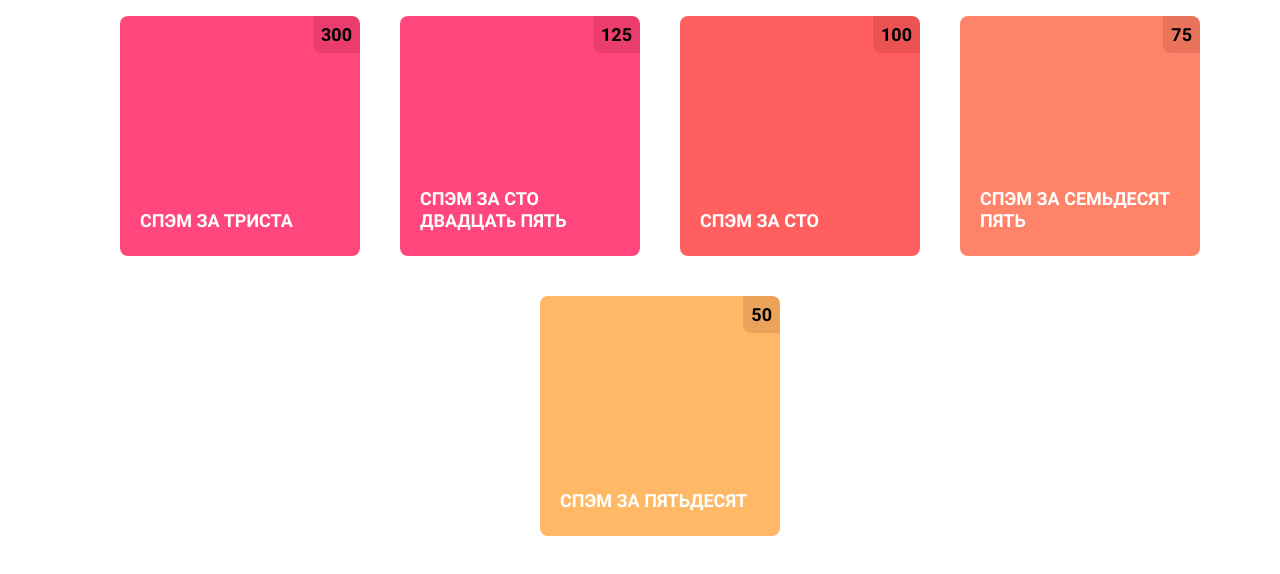
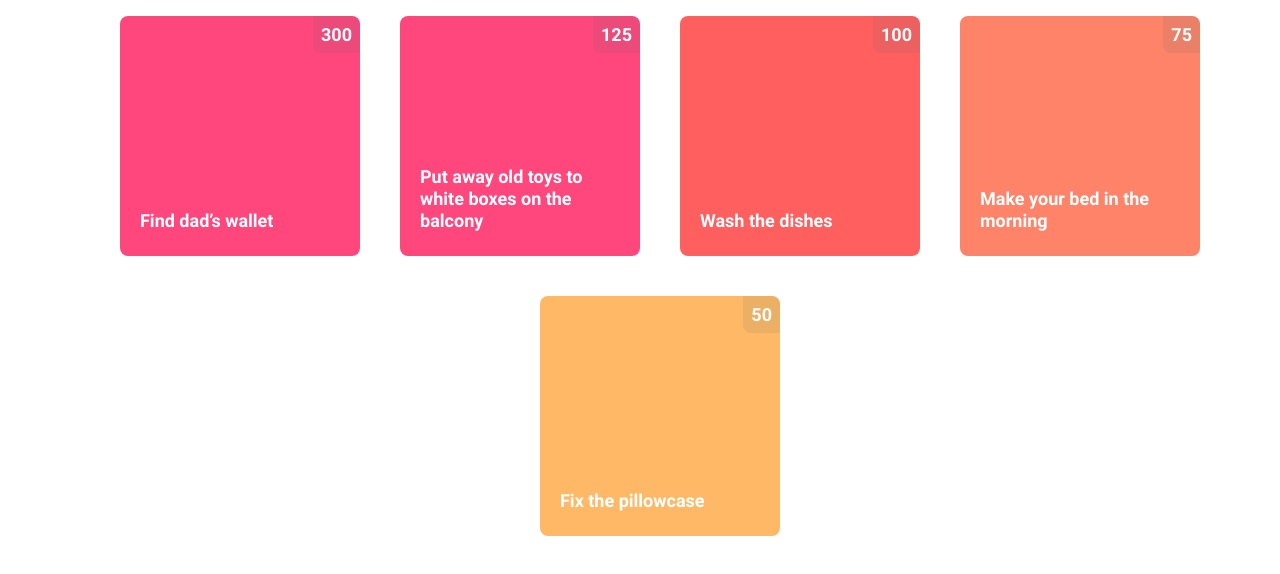
Before and after one commit to C-Sulik/getting-things-done, a React (Create React App) app: page / in a window 1280 px wide. Shown: the top 574 px of the page. Built offline with nearby package versions, Linux system fonts and the light colour scheme.

Commit message:
feat: update styles and add animation for flipping cards
Co-authored-by: Stanislav <s74s@users.noreply.github.com>

```diff
--- /dev/null
+++ b/src/components/Button.tsx
@@ -0,0 +1,37 @@
+import styled from 'styled-components';
+import { CancelIcon, ConfirmIcon } from '../icons';
+
+const StyletButton = styled.button<{ icon: IconNames }>`
+  display: flex;
+  justify-content: center;
+  justify-self: center;
+  align-items: center;
+  border: ${({ icon, theme }) =>
+    icon === 'cancel' ? 'none' : `1px dashed ${theme.colors.accent}`};
+  border-radius: 50%;
+  background-color: transparent;
+  width: 70px;
+  height: 70px;
+`;
+
+type IconNames = 'confirm' | 'cancel';
+
+const iconsMap: { [iconName in IconNames]: () => JSX.Element } = {
+  confirm: ConfirmIcon,
+  cancel: CancelIcon,
+};
+
+interface ButtonI {
+  type?: 'submit' | 'reset' | 'button';
+  icon: IconNames;
+}
+
+export const Button: React.FC<ButtonI> = ({ type = 'button', icon }) => {
+  const IconComponent = icon && iconsMap[icon];
+
+  return (
+    <StyletButton type={type} icon={icon}>
+      {IconComponent && <IconComponent />}
+    </StyletButton>
+  );
+};
--- a/src/features/tasks/components/TaskItem.tsx
+++ b/src/features/tasks/components/TaskItem.tsx
@@ -1,30 +1,83 @@
-import styled from 'styled-components';
+import { useState } from 'react';
+import styled, { css, DefaultTheme } from 'styled-components';
+import { Button } from '../../../components/Button';
 import { TaskI } from '../tasks-slice';
 
-const TaskWrapper = styled.li<{ difficulty: Difficulty }>`
+const TaskWrapper = styled.li<{ isFlipped: boolean }>`
+  position: relative;
   display: flex;
-  flex-direction: column;
   list-style: none;
+  cursor: pointer;
   width: 240px;
   height: 240px;
+  transition: transform 500ms;
+  transform-style: preserve-3d;
+  transform: ${({ isFlipped }) => (isFlipped ? 'rotateY(180deg)' : 'rotateY(0)')};
+`;
+
+const TaskSide = css<{ difficulty?: Difficulty }>`
+  width: 240px;
+  height: 240px;
+  background-color: ${({ theme, difficulty }) =>
+    difficulty ? theme.colors[difficulty] : 'transparent'};
   border-radius: ${({ theme }) => theme.radius.default};
-  background-color: ${({ theme, difficulty }) => theme.colors.background[difficulty]};
+  transition: all 0.3s ease-in-out;
+  &:hover {
+    box-shadow: -2px 4px 10px rgba(0, 0, 0, 0.15);
+  }
+`;
+
+const TaskFront = styled.div`
+  ${TaskSide}
+  backface-visibility: hidden;
+  display: flex;
+  position: absolute;
+  flex-direction: column;
+  color: ${({ theme }) => theme.colors.white};
+`;
+
+const TaskBack = styled.div`
+  ${TaskSide}
+  backface-visibility: hidden;
+  display: grid;
+  grid-template-columns: 1fr 1fr;
+  grid-auto-rows: auto 70px 40px;
+  color: ${({ theme }) => theme.colors.blackStroke};
+  background-color: ${({ theme }) => theme.colors.faintOrange};
+  transform: rotateY(-180deg);
 `;
 
 const Reward = styled.span`
   margin-left: auto;
   padding: 0.8rem;
   border-radius: ${({ theme }) => `0 ${theme.radius.default}`};
-  background-color: #64060620;
+  background-color: ${({ theme }) => `${theme.colors.danger}20`};
   text-align: center;
   font-size: ${({ theme }) => theme.fontSize.medium};
 `;
 
 const TaskTitle = styled.p`
   margin: auto 2rem 2.4rem 2rem;
-  color: white;
   line-height: 2.2rem;
   font-size: ${({ theme }) => theme.fontSize.medium};
+`;
+
+const ConfirmQuestion = styled.p`
+  justify-self: center;
+  grid-column-start: 1;
+  grid-column-end: 3;
+  margin: 2rem;
+  text-align: center;
+  line-height: 2.2rem;
+  font-size: ${({ theme }) => theme.fontSize.medium};
+`;
+
+const Note = styled.span<{ color: keyof DefaultTheme['colors'] }>`
+  justify-self: center;
+  font-size: ${({ theme }) => theme.fontSize.small};
+  line-height: 12px;
+  color: ${({ color, theme }) => theme.colors[color]};
+  margin-top: 8px;
 `;
 
 export type Difficulty = 'easiest' | 'easy' | 'normal' | 'hard';
@@ -37,12 +90,26 @@ const getDifficulty = (reward: number): Difficulty => {
 };
 
 export const TasksItem = ({ title, reward }: TaskI) => {
+  const [isFlipped, setFlipped] = useState(false);
   const taskDifficulty = getDifficulty(reward);
 
+  const flipCard = () => setFlipped((flipped) => !flipped);
+
   return (
-    <TaskWrapper difficulty={taskDifficulty}>
-      <Reward>{reward}</Reward>
-      <TaskTitle>{title}</TaskTitle>
-    </TaskWrapper>
+    <>
+      <TaskWrapper onClick={flipCard} isFlipped={isFlipped}>
+        <TaskFront difficulty={taskDifficulty}>
+          <Reward>{reward}</Reward>
+          <TaskTitle>{title}</TaskTitle>
+        </TaskFront>
+        <TaskBack>
+          <ConfirmQuestion>Did you {title} </ConfirmQuestion>
+          <Button icon="cancel"></Button>
+          <Button icon="confirm"></Button>
+          <Note color="blackStroke">No, maybe later</Note>
+          <Note color="accent">Yes, I did!</Note>
+        </TaskBack>
+      </TaskWrapper>
+    </>
   );
 };
--- a/src/features/tasks/tasks-slice.ts
+++ b/src/features/tasks/tasks-slice.ts
@@ -3,7 +3,8 @@ import { createSlice } from '@reduxjs/toolkit';
 export type TaskI = {
   id: number;
   title: string;
-  reward: 300 | 125 | 100 | 75 | 50;
+  reward: number /* 300 | 125 | 100 | 75 | 50 */;
+  completed: boolean;
 };
 
 export type TasksStateI = {
@@ -12,11 +13,16 @@ export type TasksStateI = {
 
 const initialState: TasksStateI = {
   items: [
-    { id: 1, title: 'СПЭМ ЗА ТРИСТА', reward: 300 },
-    { id: 2, title: 'СПЭМ ЗА СТО ДВАДЦАТь ПЯТЬ', reward: 125 },
-    { id: 3, title: 'СПЭМ ЗА СТО', reward: 100 },
-    { id: 4, title: 'СПЭМ ЗА СЕМЬДЕСЯТ ПЯТЬ', reward: 75 },
-    { id: 5, title: 'СПЭМ ЗА ПЯТЬДЕСЯТ', reward: 50 },
+    { id: 1, title: 'Find dad’s wallet', reward: 300, completed: false },
+    {
+      id: 2,
+      title: 'Put away old toys to white boxes on the balcony',
+      reward: 125,
+      completed: false,
+    },
+    { id: 3, title: 'Wash the dishes', reward: 100, completed: false },
+    { id: 4, title: 'Make your bed in the morning', reward: 75, completed: false },
+    { id: 5, title: 'Fix the pillowcase', reward: 50, completed: false },
   ],
 };
 
--- /dev/null
+++ b/src/icons/Cancel.tsx
@@ -0,0 +1,8 @@
+export const CancelIcon = () => (
+  <svg width="36" height="36" viewBox="0 0 38 38" fill="none" xmlns="http://www.w3.org/2000/svg">
+    <path
+      d="M37.0834 4.55919L33.4409 0.916687L19 15.3575L4.55919 0.916687L0.916687 4.55919L15.3575 19L0.916687 33.4409L4.55919 37.0834L19 22.6425L33.4409 37.0834L37.0834 33.4409L22.6425 19L37.0834 4.55919Z"
+      fill="#555555"
+    />
+  </svg>
+);
--- /dev/null
+++ b/src/icons/Confirm.tsx
@@ -0,0 +1,27 @@
+export const ConfirmIcon = (size = 'standard') => {
+  if (size === 'big') {
+    return (
+      <svg
+        width="67"
+        height="51"
+        viewBox="0 0 67 51"
+        fill="none"
+        xmlns="http://www.w3.org/2000/svg"
+      >
+        <path
+          d="M21.75 40.375L6 24.625L0.75 29.875L21.75 50.875L66.75 5.875L61.5 0.625L21.75 40.375Z"
+          fill="#FF8933"
+        />
+      </svg>
+    );
+  }
+
+  return (
+    <svg width="35" height="27" viewBox="0 0 36 27" fill="none" xmlns="http://www.w3.org/2000/svg">
+      <path
+        d="M12 21.4L3.59999 13L0.799988 15.8L12 27L36 3.00001L33.2 0.200012L12 21.4Z"
+        fill="#FF8933"
+      />
+    </svg>
+  );
+};
--- /dev/null
+++ b/src/icons/index.ts
@@ -0,0 +1,4 @@
+import { ConfirmIcon } from './Confirm';
+import { CancelIcon } from './Cancel';
+
+export { ConfirmIcon, CancelIcon };
--- a/src/theme.ts
+++ b/src/theme.ts
@@ -1,9 +1,18 @@
-import { DefaultTheme } from 'styled-components';
-
-export const theme: DefaultTheme = {
+export const theme = {
   radius: { default: '0.8rem' },
   colors: {
-    background: { hard: '#FF467D', normal: '#FF5F5F', easy: '#FE8368', easiest: '#FFB966' },
+    white: '#FFFFFF',
+    black: '#000000',
+    accent: '#FF8933',
+    inactive: '#CACACA',
+    danger: '#696969',
+    secondary: '#F95D66',
+    faintOrange: '#FFE8DB',
+    blackStroke: '#555555',
+    hard: '#FF467D',
+    normal: '#FF5F5F',
+    easy: '#FE8368',
+    easiest: '#FFB966',
   },
   fontSize: {
     extraSmall: '1rem',
```
Also changed, not shown: src/features/tasks/components/CompletedTask.tsx (added, +54 -0 lines), src/styled.d.ts (+3 -11 lines), 1 other file (tests, documents, lock files or other folders).
